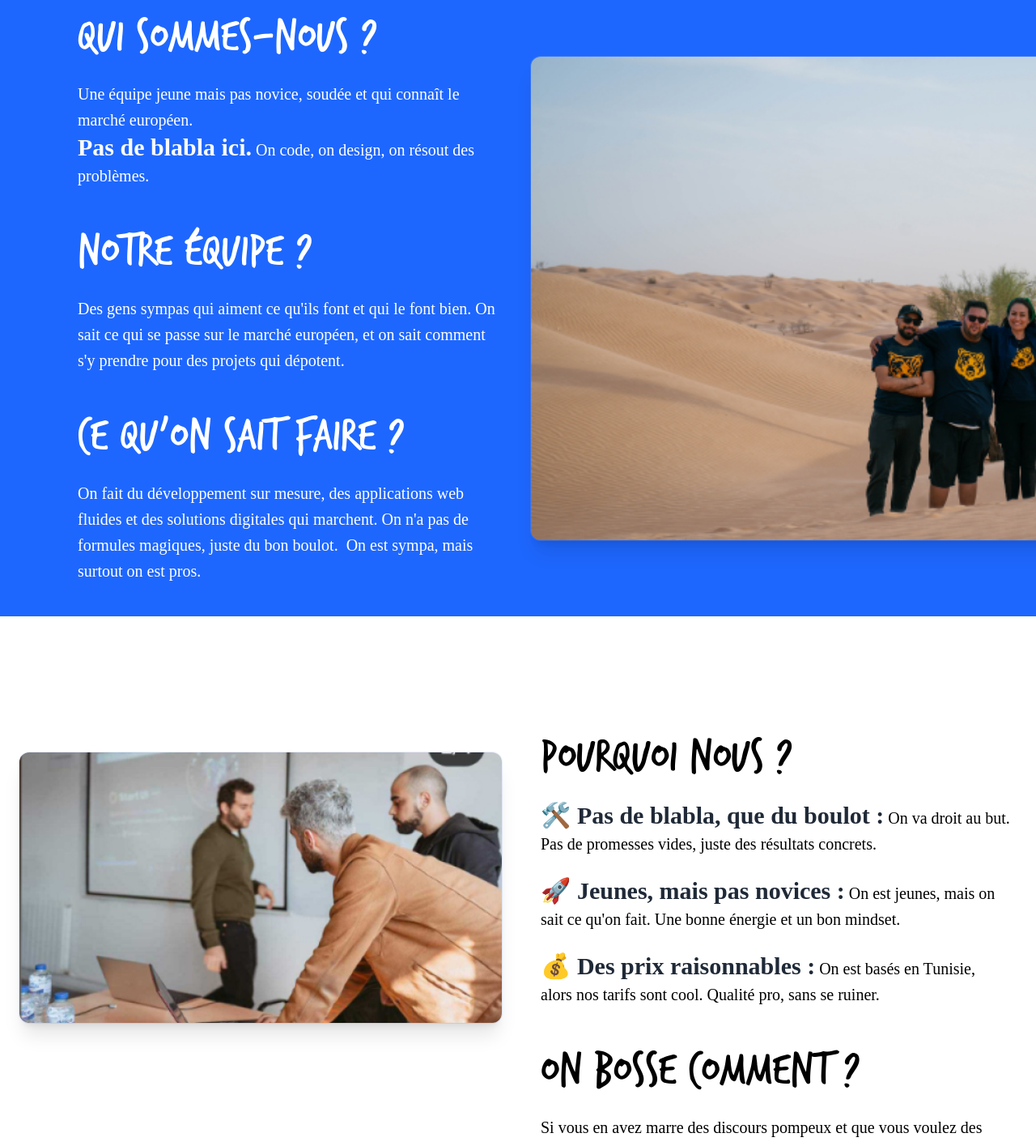
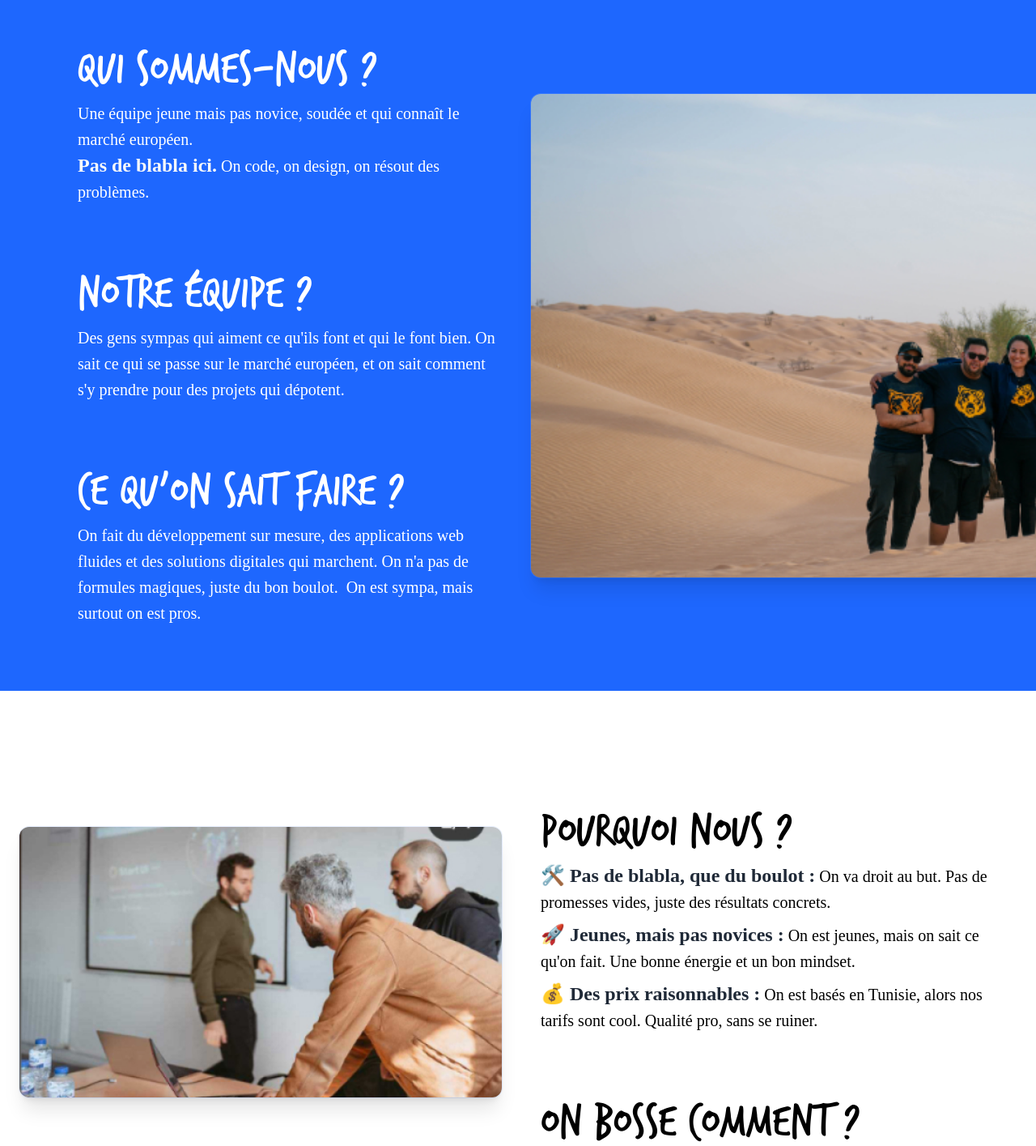
Before and after one commit to AzizOuertani/camelstudio-landing-page, a Next.js app: page / in a window 1280 px wide. Shown: the part 1680-3095 px from the top of the page at 81% size. Built offline with nearby package versions, Linux system fonts and the light colour scheme.

Commit message:
add spacin in about us section

```diff
--- a/src/components/aboutUs/_partial/AboutUsFirstSection.tsx
+++ b/src/components/aboutUs/_partial/AboutUsFirstSection.tsx
@@ -5,39 +5,39 @@ const AboutUsFirstSection = () => {
   return (
     <div className="bg-blue" id="aboutUs">
       <div className="mx-auto  ">
-        <div className="relative isolate overflow-hidden bg-primary-400 px-6 py-10  sm:px-10 sm:py-24 lg:py-10 xl:px-24">
+        <div className="relative isolate overflow-hidden bg-primary-400 px-6 py-10  sm:px-10 sm:py-24 lg:py-20 xl:px-24">
           <div className="mx-auto grid max-w-2xl grid-cols-1 gap-x-8 gap-y-16 sm:gap-y-20 lg:mx-0 lg:max-w-none lg:grid-cols-2 lg:items-center lg:gap-y-0">
-            <div className=" space-y-12 lg:row-start-2 lg:max-w-2xl ">
-              <section>
+            <div className=" space-y-20 lg:row-start-2 lg:max-w-2xl ">
+              <section className="space-y-2">
                 <h1 className="text-4xl sm:text-6xl font-thrashand  font-bold text-white ">
                   Qui sommes-nous ?
                 </h1>
-                <p className="mt-6 text-xl  leading-8 text-white font-raleway">
+                <p className=" text-xl  leading-8 text-white font-raleway">
                   Une équipe jeune mais pas novice, soudée et qui connaît le
                   marché européen.
                   <br />
-                  <span className=" text-3xl text-gray-50 font-bold">
+                  <span className=" text-2xl text-gray-50 font-bold">
                     Pas de blabla ici.
                   </span>{" "}
                   On code, on design, on résout des problèmes.
                 </p>
               </section>
-              <section>
+              <section className="space-y-2">
                 <h1 className="text-4xl sm:text-6xl font-thrashand  font-bold text-white ">
                   Notre équipe ?
                 </h1>
-                <p className="mt-6 text-xl  leading-8 text-white font-raleway">
+                <p className="text-xl  leading-8 text-white font-raleway">
                   Des gens sympas qui aiment ce
                   {" qu'i"}ls font et qui le font bien. On sait ce qui se passe
                   sur le marché européen, et on sait comment {" s'y "}prendre
                   pour des projets qui dépotent.
                 </p>
               </section>
-              <section>
+              <section className="space-y-2">
                 <h1 className="text-4xl sm:text-6xl font-thrashand  font-bold text-white ">
                   Ce {" qu'o"}n sait faire ?
                 </h1>
-                <p className="mt-6 text-xl leading-8 text-white font-raleway">
+                <p className=" text-xl leading-8 text-white font-raleway">
                   On fait du développement sur mesure, des applications web
                   fluides et des solutions digitales qui marchent. On {"n'a"}{" "}
                   pas de formules magiques, juste du bon boulot.  On est sympa,
--- a/src/components/aboutUs/_partial/AboutUsSecondSection.tsx
+++ b/src/components/aboutUs/_partial/AboutUsSecondSection.tsx
@@ -8,35 +8,35 @@ const AboutUsSecondSection = () => {
       <div className="mx-auto px-6 lg:pr-8">
         <div className="mx-auto grid max-w-2xl grid-cols-1 gap-x-8 gap-y-16 sm:gap-y-20 lg:mx-0 lg:max-w-none lg:grid-cols-2">
           <div className="lg:ml-auto lg:pl-4 lg:pt-4">
-            <div className=" space-y-12 lg:row-start-2 lg:max-w-5xl  font-raleway ">
-              <section>
+            <div className=" space-y-20 lg:row-start-2 lg:max-w-5xl  font-raleway ">
+              <section className="space-y-2">
                 <h1 className="text-4xl sm:text-6xl font-thrashand  font-bold text-black ">
                   Pourquoi nous ?
                 </h1>
 
-                <p className="mt-6 text-xl  leading-8 text-black">
-                  <span className=" text-3xl text-gray-800 font-bold">
+                <p className="text-xl  leading-8 text-black">
+                  <span className=" text-2xl text-gray-800 font-bold">
                     🛠️ Pas de blabla, que du boulot :
                   </span>{" "}
                   On va droit au but. Pas de promesses vides, juste des
                   résultats concrets.
                 </p>
                 <p className="mt-6 text-xl  leading-8 text-black">
-                  <span className=" text-3xl text-gray-800 font-bold">
+                  <span className=" text-2xl text-gray-800 font-bold">
                     🚀 Jeunes, mais pas novices :
                   </span>{" "}
                   On est jeunes, mais on sait ce {" qu'"}on fait. Une bonne
                   énergie et un bon mindset.
                 </p>
                 <p className="mt-6 text-xl  leading-8 text-black">
-                  <span className="text-3xl text-gray-800 font-bold">
+                  <span className="text-2xl text-gray-800 font-bold">
                     💰 Des prix raisonnables :
                   </span>{" "}
                   On est basés en Tunisie, alors nos tarifs sont cool. Qualité
                   pro, sans se ruiner.
                 </p>
               </section>
-              <section>
+              <section className="space-y-2">
                 <h1 className=" font-thrashand  font-bold text-black text-4xl sm:text-6xl ">
                   On bosse comment ?
                 </h1>
```
